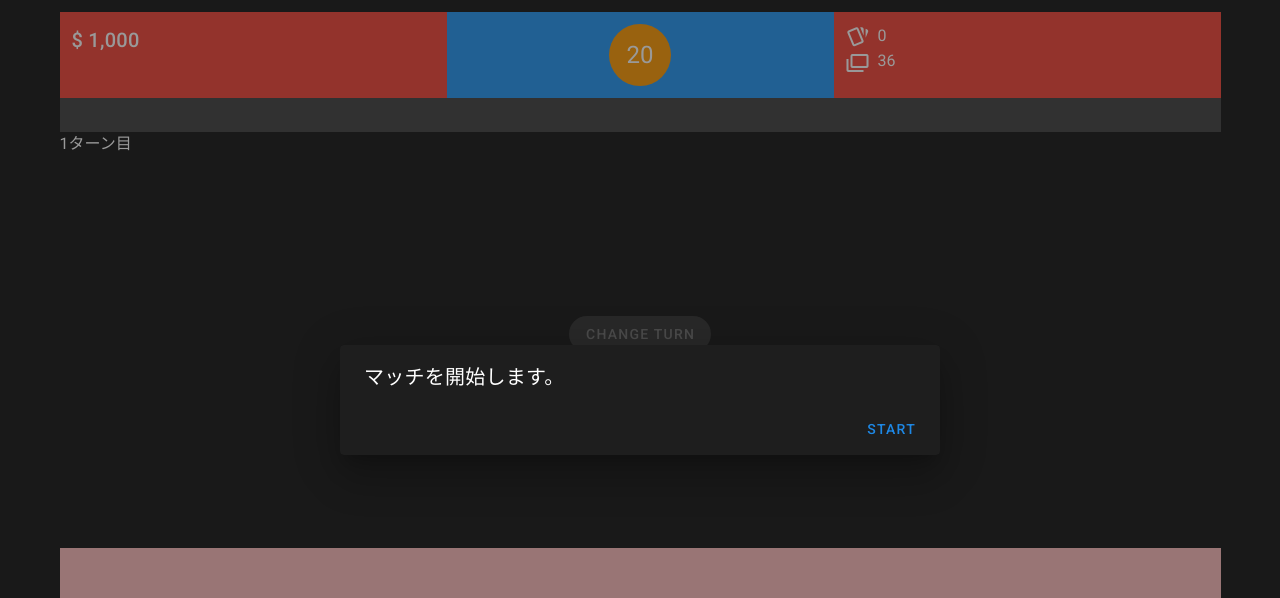
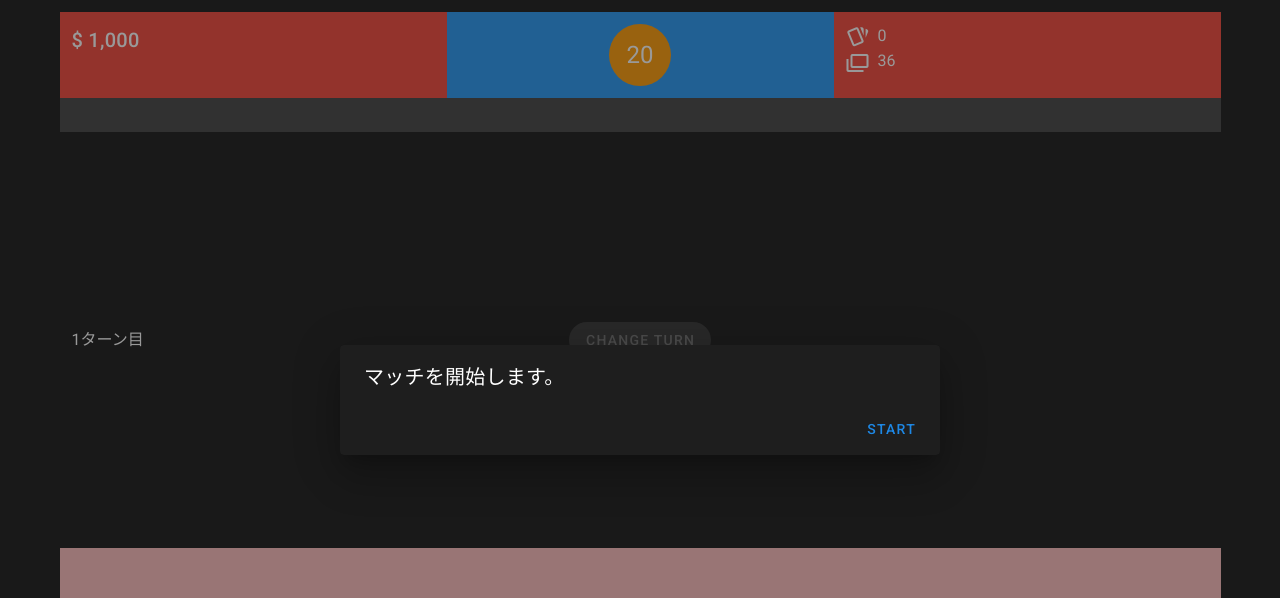
Before and after one commit to CoC12/card_game, a Nuxt app in the folder src/: page /match in a window 1280 px wide. Shown: the top 598 px of the page. Built offline with nearby package versions, Linux system fonts and the light colour scheme.

Commit message:
fix field layout

```diff
--- a/src/pages/match.vue
+++ b/src/pages/match.vue
@@ -5,13 +5,15 @@
         <StatusInfo :player="gameManager.playerComputer" />
       </div>
       <div class="field">
-        {{ gameManager.turnCount }}ターン目
+        <div class="field-card">
           <CardList
             :cards="gameManager.playerComputer.field.cards"
             :show-action-button="false"
           />
-        <div style="height: 20vh"></div>
-        <div class="d-flex justify-center">
+        </div>
+        <div class="match-info d-flex align-center">
+          <v-col cols="3"> {{ gameManager.turnCount }}ターン目 </v-col>
+          <v-col cols="6" class="d-flex justify-center">
             <v-btn
               elevation="2"
               rounded
@@ -20,11 +22,17 @@
             >
               <div>Change Turn</div>
             </v-btn>
+          </v-col>
+          <v-col cols="3">
+            <!-- TODO Game Log -->
+          </v-col>
         </div>
+        <div class="field-card">
           <CardList
             :cards="gameManager.playerUser.field.cards"
             :card-state-callback="gameManager.playerUser.actionAttack"
           />
+        </div>
       </div>
       <div class="hand-info">
         <CardList
@@ -135,17 +143,25 @@ export default Vue.extend({
 </script>
 
 <style>
+:root {
+  --card-area-height: 15vh;
+}
+
 .status-info {
-  height: 15vh;
+  height: var(--card-area-height);
   background-color: #3e3e3e;
 }
 
-.field {
-  height: calc(55vh - 2 * 12px);
+.field-card {
+  height: var(--card-area-height);
+}
+
+.match-info {
+  height: calc(100vh - 5 * var(--card-area-height) - 2 * 12px);
 }
 
 .hand-info {
-  height: 15vh;
+  height: var(--card-area-height);
   background-color: #fbb;
 }
 </style>
```
Lines whose indentation alone changed are shown as unchanged.
